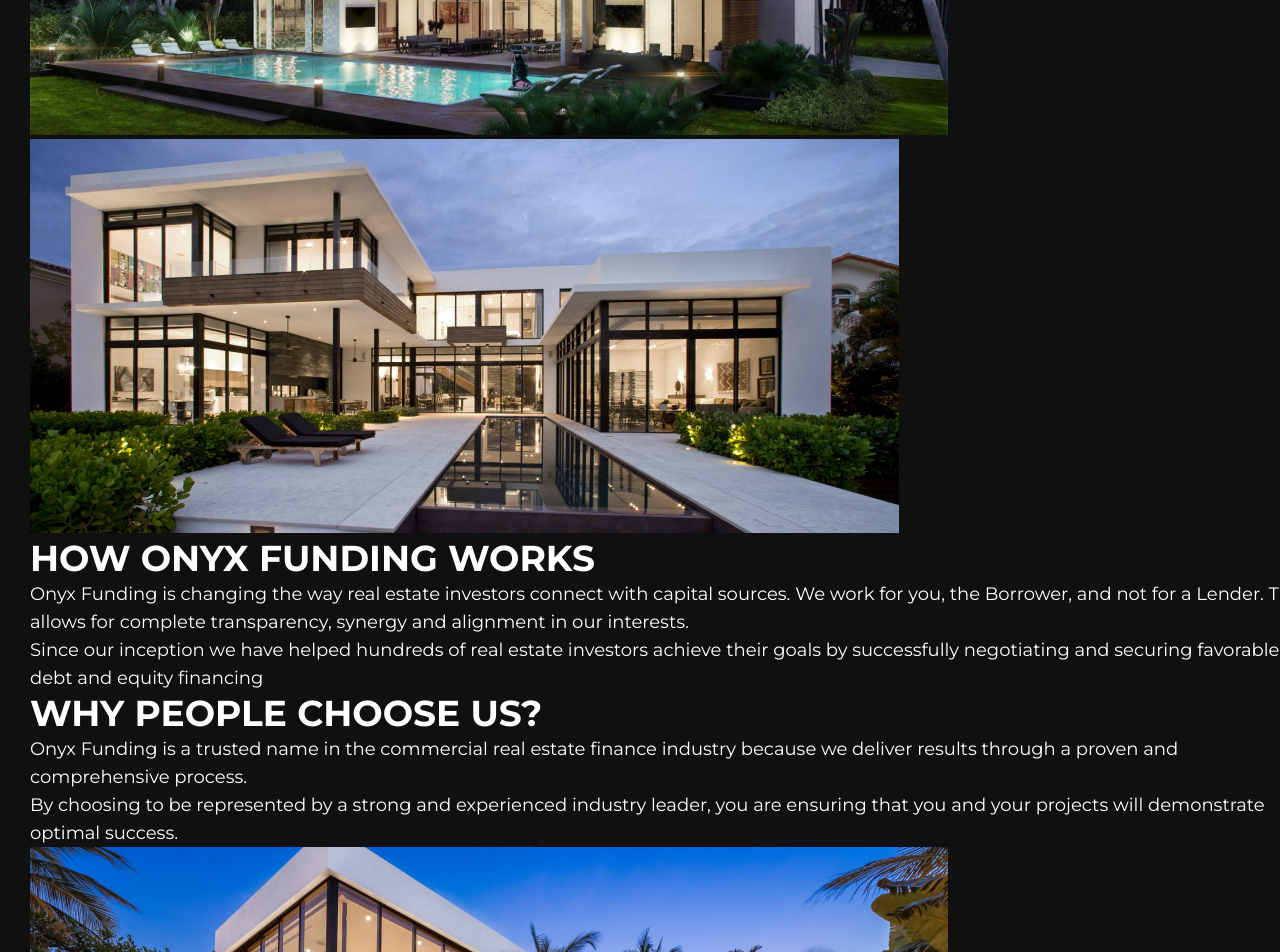
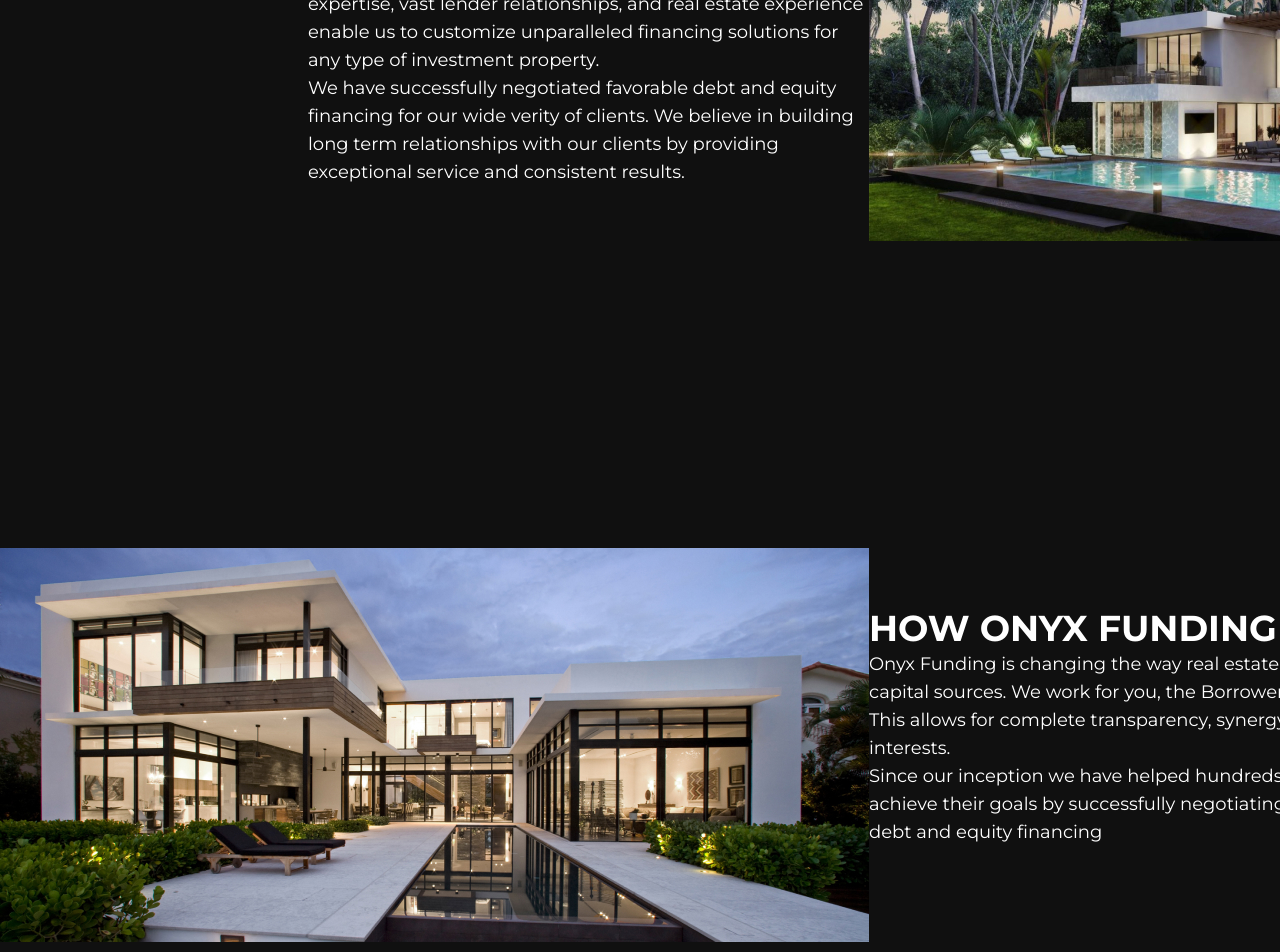
Before and after one commit to TatyanaStrelchenko/onyx, a React (Create React App) app: page /about in a window 1280 px wide. Shown: the part 1400-2352 px from the top of the page. Built offline with nearby package versions, Linux system fonts and the light colour scheme.

Commit message:
add styles

```diff
--- a/src/pages/About/About.js
+++ b/src/pages/About/About.js
@@ -32,8 +32,10 @@ const About = () => {
               <img src={Image1} alt="img" />
             </div>
           </div>
-          <div className="building-objects-holder ">
-            <div className="building-objects-block">
+        </div>
+        <div className="building-objects-holder ">
+          <div className="col-left">
+            <div className="objects-text">
               <p>
                 Onyx Funding is a leading, national provider of financing services to the commercial
                 real estate industry. Our diverse expertise, vast lender relationships, and real
@@ -46,13 +48,26 @@ const About = () => {
                 by providing exceptional service and consistent results.
               </p>
             </div>
-            <div className="building-objects-block">
+            <div className="objects-building">
+              <img src={Image3} alt="img" />
+            </div>
+            <div className="objects-text">
+              <h2>WHY PEOPLE CHOOSE US?</h2>
+              <p>
+                Onyx Funding is a trusted name in the commercial real estate finance industry
+                because we deliver results through a proven and comprehensive process.
+              </p>
+              <p>
+                By choosing to be represented by a strong and experienced industry leader, you are
+                ensuring that you and your projects will demonstrate optimal success.
+              </p>
+            </div>
+          </div>
+          <div className="col-right">
+            <div className="objects-building">
               <img src={Image2} alt="img" />
             </div>
-            <div className="building-objects-block">
-              <img src={Image3} alt="img" />
-            </div>
-            <div className="building-objects-block">
+            <div className="objects-text">
               <h2>HOW ONYX FUNDING WORKS</h2>
               <p>
                 Onyx Funding is changing the way real estate investors connect with capital sources.
@@ -64,18 +79,7 @@ const About = () => {
                 goals by successfully negotiating and securing favorable debt and equity financing
               </p>
             </div>
-            <div className="building-objects-block">
-              <h2>WHY PEOPLE CHOOSE US?</h2>
-              <p>
-                Onyx Funding is a trusted name in the commercial real estate finance industry
-                because we deliver results through a proven and comprehensive process.
-              </p>
-              <p>
-                By choosing to be represented by a strong and experienced industry leader, you are
-                ensuring that you and your projects will demonstrate optimal success.
-              </p>
-            </div>
-            <div className="building-objects-block">
+            <div className="objects-building">
               <img src={Image4} alt="img" />
             </div>
           </div>
--- a/src/pages/About/About.scss
+++ b/src/pages/About/About.scss
@@ -6,3 +6,22 @@
     padding: 135px 0 152px;
     background-color: var(--black);
 }
+.building-objects-holder {
+    display: flex;
+    justify-content: space-between;
+    align-items: center;
+    .col-left {
+        max-width: 869px;
+        .objects-text {
+            padding-left: 308px;
+            margin: 362px 0;
+        }
+    }
+    .col-right {
+        max-width: 918px;
+        .objects-text {
+            padding-right: 286px;
+            margin: 362px 0;
+        }
+    }
+}
```
